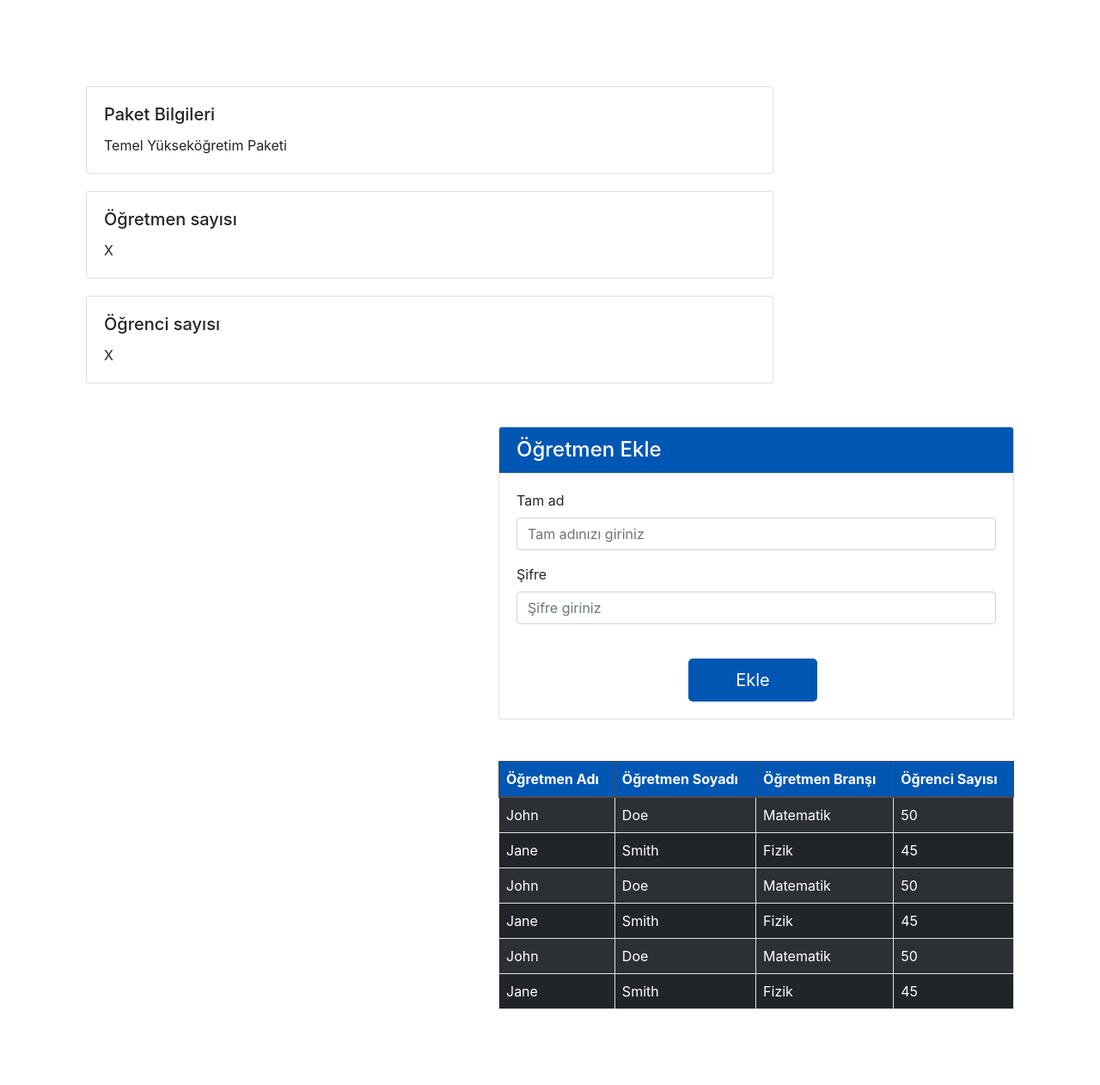
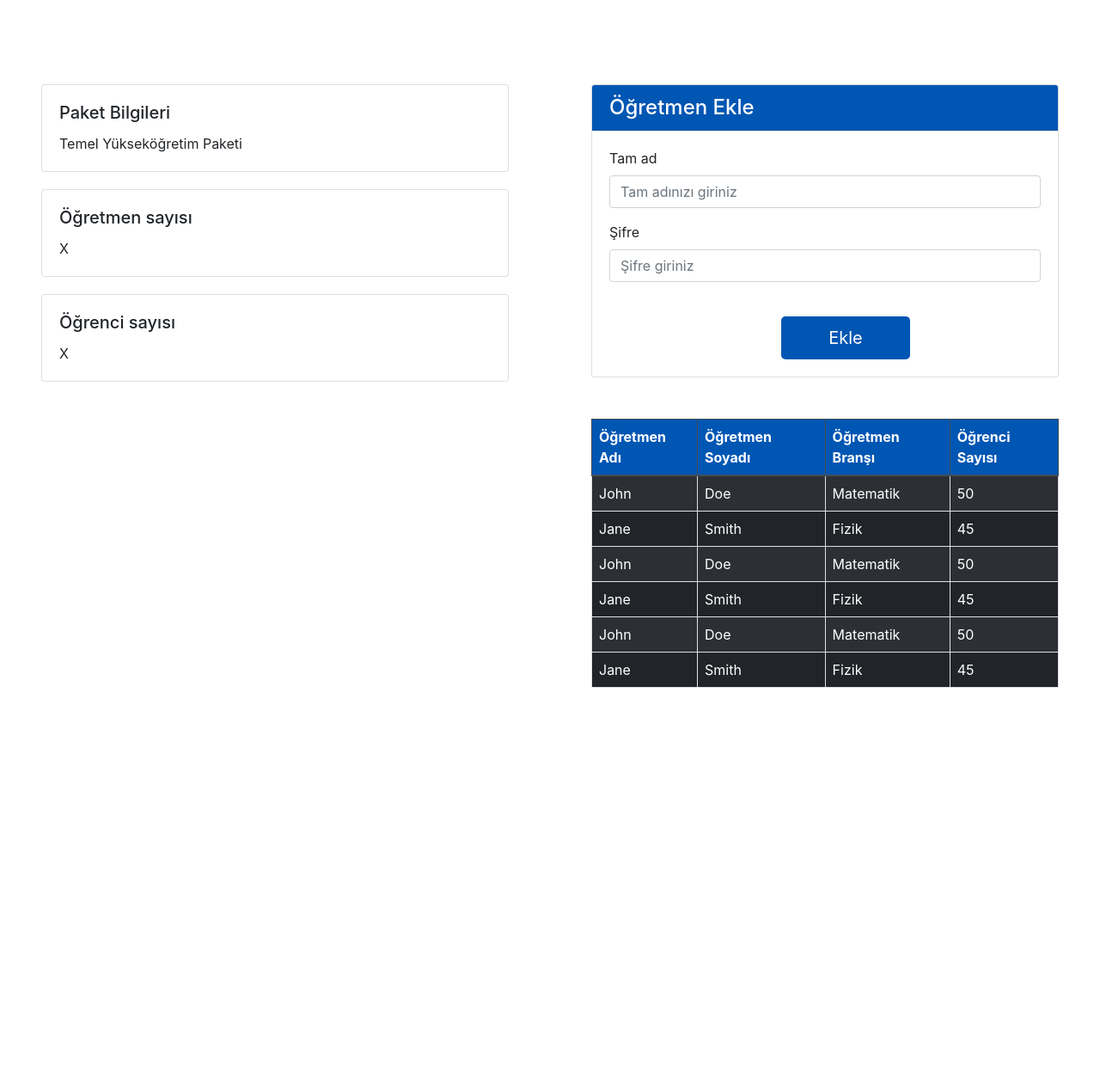
Before and after one commit to turgay2317/bmt310-project, a Django app: template my_app/templates/kurum/kurumAnaSayfa.html in a window 1280 px wide. Shown: the part 79-1341 px from the top of the page at 86% size. After the commit the page ends 879 px from the top, so only its background shows below. Run offline with Django 3.2, Linux system fonts and the light colour scheme; the template is opened without the code that fills it, so the values that code supplies are empty; some libraries are stand-ins or nearby versions.

Commit message:
coperated page designed again

```diff
--- a/my_app/static/css/kurumAnaSayfa.css
+++ b/my_app/static/css/kurumAnaSayfa.css
@@ -25,9 +25,7 @@
   }
 
   .table-container {
-    float: right;
     margin-top: 50px;
-   margin-right: 100px;
   }
 
   .navbar-custom {
@@ -82,11 +80,9 @@
     display: flex;
     flex-direction: column;
     gap: 20px;
-    margin-top: 100px;
-    margin-left: 100px;
+    margin-top: 50px;
   }
   .card {
-    width: 600px;
     height: fit-content;
   }
   .btn-custom {
--- a/my_app/templates/kurum/kurumAnaSayfa.html
+++ b/my_app/templates/kurum/kurumAnaSayfa.html
@@ -53,27 +53,28 @@
 
 
 </div>
+ <div class="container-fluid">
 
   <div class="row">
 
-     <div class="col ">
+     <div class="col-md-6 p-5">
 
     <div class="card-container" >
-      <div class="card" style="width: 800px;">
+      <div class="card" >
         <div class="card-body">
           <h5 class="card-title">Paket Bilgileri</h5>
           <p class="card-text">Temel Yükseköğretim Paketi</p>
         </div>
       </div>
 
-      <div class="card" style="width: 800px;">
+      <div class="card" >
         <div class="card-body">
           <h5 class="card-title">Öğretmen sayısı</h5>
           <p class="card-text">X</p>
         </div>
       </div>
 
-      <div class="card" style="width: 800px;">
+      <div class="card">
         <div class="card-body">
           <h5 class="card-title">Öğrenci sayısı</h5>
           <p class="card-text">X</p>
@@ -83,7 +84,7 @@
     </div>
 
 
-    <div class="col">
+    <div class="col-md-6 p-5">
 
       <div class="table-container">
         <div class="card">
@@ -162,6 +163,7 @@
 
 
      </div>
+    </div>
 
 
 
```
